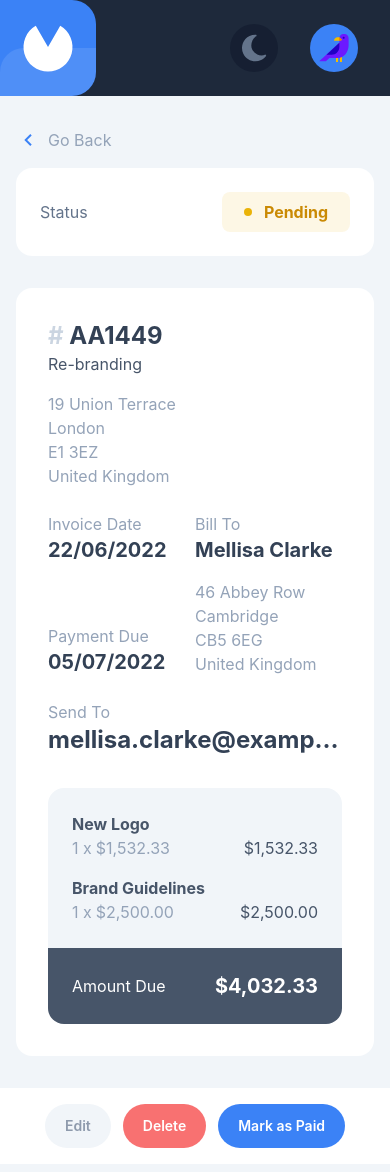
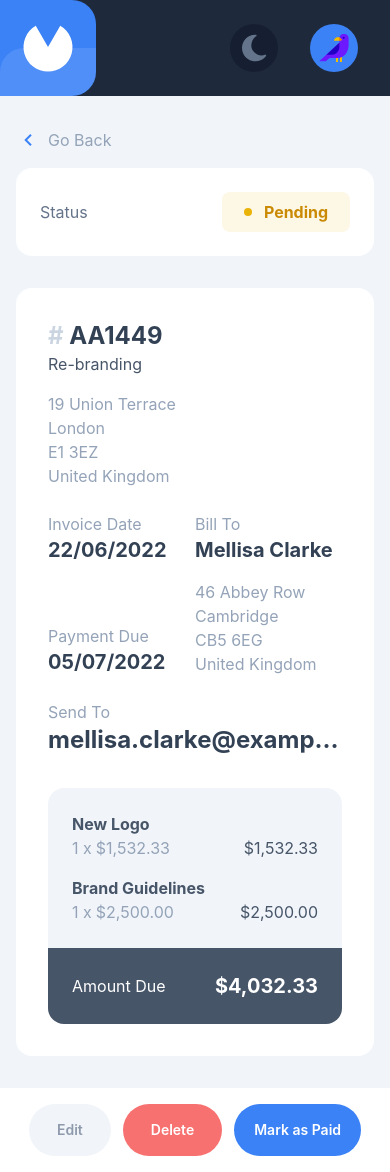
Before and after one commit to mike-shea/Invoice-App, a Next.js app: page /aa1449 in a window 390 px wide. Built offline with nearby package versions, Linux system fonts and the light colour scheme.

Commit message:
removes console.logs from build

```diff
--- a/components/GoBackHeader.tsx
+++ b/components/GoBackHeader.tsx
@@ -11,14 +11,10 @@ export default function GoBackHeader(props: {
       <button
         onClick={() => {
           if (props.invoiceId) {
-            console.log('unmounting with ID');
             props.unmountForm({ navigateHome: false, id: props.invoiceId, eraseHistory: false });
             return;
           }
           if (!props.invoiceId) {
-            console.log('unmounting WITHOUT ID');
-            console.log('eraseHistory:', props.eraseHistory);
-            console.log('invoiceID:', props.invoiceId);
             props.unmountForm({
               navigateHome: true,
               id: undefined,
--- a/components/InvoiceForm.tsx
+++ b/components/InvoiceForm.tsx
@@ -1,4 +1,4 @@
-import React, { useCallback } from 'react';
+import React from 'react';
 import { motion } from 'framer-motion';
 import { PaymentTermsEnum, unMountFormConfig } from './types';
 import type { InputRefs, ItemCounterType, formRefsType, DetailsInputType } from './types';
--- a/hooks/useHandleClickOutside.tsx
+++ b/hooks/useHandleClickOutside.tsx
@@ -8,7 +8,6 @@ export default function useHandleClickOutside(initialIsVisible: boolean) {
     (event: MouseEvent) => {
       if (isComponentVisible && ref.current && !ref.current.contains(event.target as Node)) {
         setIsComponentVisible(false);
-        console.log('clicked outside');
       }
     },
     [isComponentVisible]
--- a/pages/[invoiceID].tsx
+++ b/pages/[invoiceID].tsx
@@ -219,20 +219,20 @@ export default function InvoiceId(props: {
         </section>
       </motion.div>
       <div className="flex w-full grow items-end pt-8 lg:hidden">
-        <div className="flex w-full justify-center gap-3 bg-white py-4 px-4 text-sm">
+        <div className="flex w-full justify-center gap-3 bg-white py-4 px-4 text-sm dark:bg-slate-800">
           <button
             onClick={() => props.editForm(invoiceItem?.id || '')}
-            className="rounded-full bg-slate-100 py-3 px-5 font-semibold text-slate-500/70 transition hover:bg-slate-200 hover:text-slate-500">
+            className="rounded-full bg-slate-100 py-4 px-7 font-semibold text-slate-500/70 transition hover:bg-slate-200 dark:bg-slate-700 dark:text-slate-300 dark:hover:bg-slate-600/70">
             Edit
           </button>
           <button
             onClick={() => props.deleteInvoice(invoiceItem?.id || '')}
-            className="rounded-full bg-red-400 py-3 px-5 font-semibold text-white transition hover:bg-red-500">
+            className="rounded-full bg-red-400 py-4 px-7 font-semibold text-white transition hover:bg-red-500 dark:bg-red-600 dark:hover:bg-red-700">
             Delete
           </button>
           <button
             onClick={() => props.updateStatus(invoiceItem?.id || '', 'paid')}
-            className="rounded-full bg-blue-500 py-3 px-5 font-semibold text-white transition hover:bg-blue-600">
+            className="rounded-full bg-blue-500 px-5 py-3 font-semibold text-white transition hover:bg-blue-600 dark:bg-blue-700 dark:hover:bg-blue-800 lg:py-4 lg:px-7">
             Mark as Paid
           </button>
         </div>
```
